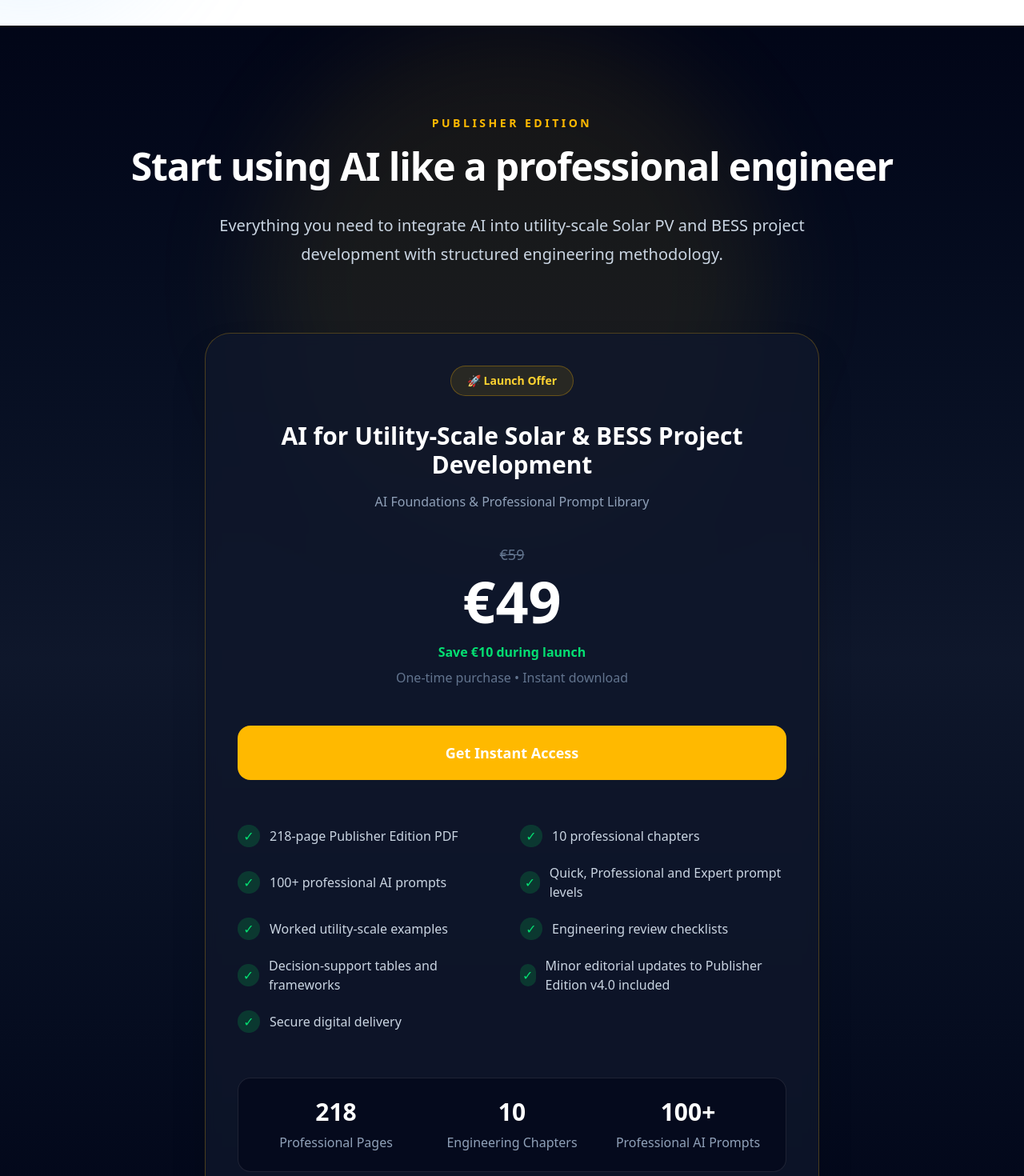
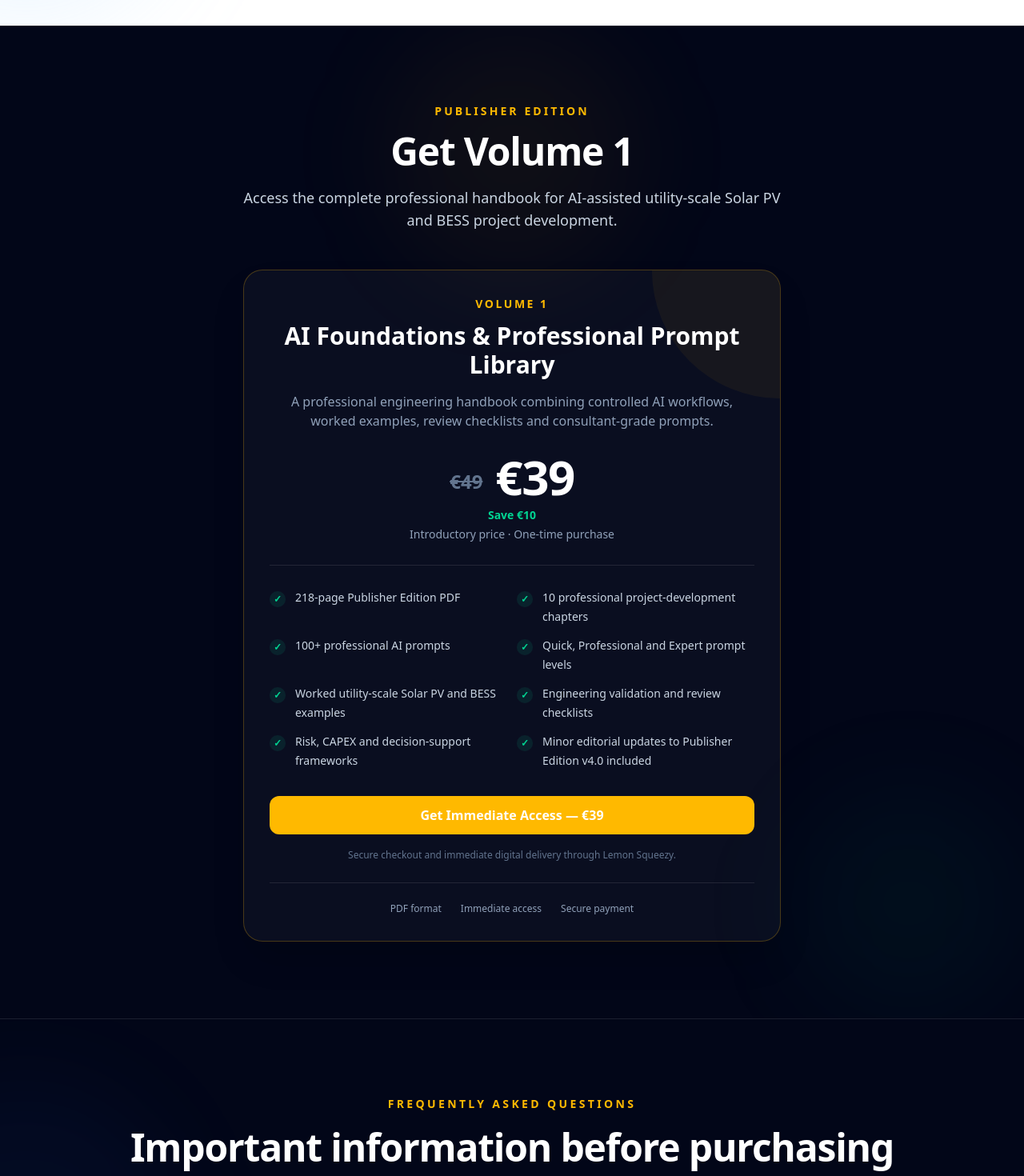
Before and after one commit to Solardevai/solardev-ai, a Next.js app: page / in a window 1280 px wide. Shown: the part 8920-10390 px from the top of the page at 80% size. Built offline with nearby package versions, Linux system fonts and the light colour scheme.

Commit message:
Update Pricing.tsx

```diff
--- a/components/Pricing.tsx
+++ b/components/Pricing.tsx
@@ -1,172 +1,149 @@
-import { pricingFeatures, siteConfig } from "@/data/siteData";
+const productBenefits = [
+  "218-page Publisher Edition PDF",
+  "10 professional project-development chapters",
+  "100+ professional AI prompts",
+  "Quick, Professional and Expert prompt levels",
+  "Worked utility-scale Solar PV and BESS examples",
+  "Engineering validation and review checklists",
+  "Risk, CAPEX and decision-support frameworks",
+  "Minor editorial updates to Publisher Edition v4.0 included",
+];
+
+const CHECKOUT_URL = "YOUR_LEMON_SQUEEZY_CHECKOUT_URL";
 
 export default function Pricing() {
   return (
     <section
       id="pricing"
-      className="relative scroll-mt-24 overflow-hidden border-b border-white/10 bg-gradient-to-b from-slate-950 via-slate-900 to-slate-950"
+      aria-labelledby="pricing-title"
+      className="relative scroll-mt-24 overflow-hidden border-y border-white/10 bg-slate-950 py-20 sm:py-24"
     >
-      {/* Background */}
-      <div className="absolute inset-0 pointer-events-none">
-        <div className="absolute left-1/2 top-0 h-[40rem] w-[40rem] -translate-x-1/2 rounded-full bg-amber-400/8 blur-3xl" />
+      {/* Background decoration */}
+      <div
+        aria-hidden="true"
+        className="pointer-events-none absolute inset-0"
+      >
+        <div className="absolute left-1/2 top-0 h-80 w-80 -translate-x-1/2 rounded-full bg-amber-400/5 blur-3xl" />
+
+        <div className="absolute bottom-0 right-0 h-72 w-72 rounded-full bg-emerald-500/5 blur-3xl" />
       </div>
 
-      <div className="relative mx-auto max-w-7xl px-6 py-28">
-
-        <div className="text-center">
-
-          <p className="text-sm font-semibold uppercase tracking-[0.25em] text-amber-400">
+      <div className="relative mx-auto max-w-7xl px-6 lg:px-8">
+        {/* Section heading */}
+        <div className="mx-auto max-w-3xl text-center">
+          <p className="text-sm font-semibold uppercase tracking-[0.22em] text-amber-400">
             Publisher Edition
           </p>
 
-          <h2 className="mt-5 text-5xl font-bold tracking-tight text-white">
-            Start using AI like a professional engineer
+          <h2
+            id="pricing-title"
+            className="mt-4 text-3xl font-bold tracking-tight text-white sm:text-4xl lg:text-5xl"
+          >
+            Get Volume 1
           </h2>
 
-          <p className="mx-auto mt-8 max-w-3xl text-xl leading-9 text-slate-300">
-            Everything you need to integrate AI into utility-scale Solar PV and
-            BESS project development with structured engineering methodology.
+          <p className="mx-auto mt-5 max-w-2xl text-base leading-7 text-slate-300 sm:text-lg">
+            Access the complete professional handbook for AI-assisted
+            utility-scale Solar PV and BESS project development.
           </p>
-
         </div>
 
-        <div className="mx-auto mt-20 max-w-3xl">
+        {/* Compact pricing box */}
+        <div className="mx-auto mt-12 w-full max-w-2xl">
+          <div className="relative overflow-hidden rounded-3xl border border-amber-400/25 bg-white/[0.035] p-6 shadow-2xl shadow-black/20 sm:p-8">
+            <div
+              aria-hidden="true"
+              className="absolute right-0 top-0 h-40 w-40 rounded-bl-full bg-amber-400/[0.055]"
+            />
 
-          <div className="rounded-[32px] border border-amber-400/25 bg-slate-900/80 p-10 shadow-2xl backdrop-blur">
+            <div className="relative">
+              {/* Product information */}
+              <div className="text-center">
+                <p className="text-sm font-semibold uppercase tracking-[0.18em] text-amber-400">
+                  Volume 1
+                </p>
 
-            {/* Badge */}
+                <h3 className="mt-3 text-2xl font-bold text-white sm:text-3xl">
+                  AI Foundations &amp; Professional Prompt Library
+                </h3>
 
-            <div className="flex justify-center">
-
-              <span className="rounded-full border border-amber-400/30 bg-amber-400/10 px-5 py-2 text-sm font-semibold text-amber-300">
-                🚀 Launch Offer
-              </span>
-
-            </div>
-
-            {/* Title */}
-
-            <h3 className="mt-8 text-center text-3xl font-bold text-white">
-              {siteConfig.product.name}
-            </h3>
-
-            <p className="mt-4 text-center text-slate-400">
-              {siteConfig.product.subtitle}
-            </p>
-
-            {/* Price */}
-
-            <div className="mt-10 text-center">
-
-              <p className="text-lg text-slate-500 line-through">
-                €{siteConfig.product.standardPrice}
-              </p>
-
-              <div className="mt-2 flex items-end justify-center gap-2">
-
-                <span className="text-7xl font-bold text-white">
-                  €{siteConfig.product.launchPrice}
-                </span>
-
+                <p className="mx-auto mt-4 max-w-xl text-sm leading-6 text-slate-400 sm:text-base">
+                  A professional engineering handbook combining controlled AI
+                  workflows, worked examples, review checklists and
+                  consultant-grade prompts.
+                </p>
               </div>
 
-              <p className="mt-4 text-green-400 font-semibold">
-                Save €10 during launch
-              </p>
+              {/* Price */}
+              <div className="mt-7 text-center">
+                <div className="flex items-end justify-center gap-4">
+                  <del className="pb-2 text-2xl font-semibold text-slate-500 decoration-slate-500">
+                    €49
+                  </del>
 
-              <p className="mt-2 text-slate-500">
-                One-time purchase • Instant download
-              </p>
-
-            </div>
-
-            {/* CTA */}
-
-            <a
-              href={siteConfig.checkoutUrl}
-              target="_blank"
-              rel="noopener noreferrer"
-              className="mt-12 block w-full rounded-2xl bg-amber-400 py-5 text-center text-lg font-bold text-slate-950 transition duration-300 hover:-translate-y-1 hover:bg-amber-300"
-            >
-              Get Instant Access
-            </a>
-
-            {/* Features */}
-
-            <div className="mt-14 grid gap-5 sm:grid-cols-2">
-
-              {pricingFeatures.map((feature) => (
-
-                <div
-                  key={feature}
-                  className="flex items-center gap-3"
-                >
-                  <div className="flex h-7 w-7 items-center justify-center rounded-full bg-green-500/20 text-green-400">
-                    ✓
-                  </div>
-
-                  <span className="text-slate-300">
-                    {feature}
+                  <span className="text-5xl font-bold tracking-tight text-white sm:text-6xl">
+                    €39
                   </span>
-
                 </div>
 
-              ))}
+                <p className="mt-2 text-sm font-semibold text-emerald-400">
+                  Save €10
+                </p>
 
-            </div>
-
-            {/* Trust */}
-
-            <div className="mt-14 rounded-2xl border border-white/10 bg-slate-950/60 p-6">
-
-              <div className="grid gap-6 md:grid-cols-3 text-center">
-
-                <div>
-
-                  <p className="text-3xl font-bold text-white">
-                    218
-                  </p>
-
-                  <p className="mt-2 text-slate-400">
-                    Professional Pages
-                  </p>
-
-                </div>
-
-                <div>
-
-                  <p className="text-3xl font-bold text-white">
-                    10
-                  </p>
-
-                  <p className="mt-2 text-slate-400">
-                    Engineering Chapters
-                  </p>
-
-                </div>
-
-                <div>
-
-                  <p className="text-3xl font-bold text-white">
-                    100+
-                  </p>
-
-                  <p className="mt-2 text-slate-400">
-                    Professional AI Prompts
-                  </p>
-
-                </div>
-
+                <p className="mt-1 text-sm font-medium text-slate-400">
+                  Introductory price · One-time purchase
+                </p>
               </div>
 
+              {/* Benefits */}
+              <div className="mt-7 border-t border-white/10 pt-7">
+                <ul className="grid gap-3 sm:grid-cols-2">
+                  {productBenefits.map((benefit) => (
+                    <li
+                      key={benefit}
+                      className="flex items-start gap-3 text-sm leading-6 text-slate-300"
+                    >
+                      <span
+                        aria-hidden="true"
+                        className="mt-1 flex h-5 w-5 shrink-0 items-center justify-center rounded-full bg-emerald-400/10 text-xs font-bold text-emerald-400"
+                      >
+                        ✓
+                      </span>
+
+                      <span>{benefit}</span>
+                    </li>
+                  ))}
+                </ul>
+              </div>
+
+              {/* Purchase button */}
+              <div className="mt-8">
+                <a
+                  href={CHECKOUT_URL}
+                  target="_blank"
+                  rel="noopener noreferrer"
+                  aria-label="Purchase SolarDev AI Volume 1 for 39 euros"
+                  className="inline-flex min-h-12 w-full items-center justify-center rounded-xl bg-amber-400 px-6 py-3 text-base font-bold text-slate-950 transition hover:bg-amber-300 focus:outline-none focus:ring-2 focus:ring-amber-400 focus:ring-offset-2 focus:ring-offset-slate-950"
+                >
+                  Get Immediate Access — €39
+                </a>
+
+                <p className="mt-4 text-center text-xs leading-5 text-slate-500">
+                  Secure checkout and immediate digital delivery through
+                  Lemon Squeezy.
+                </p>
+              </div>
+
+              {/* Delivery information */}
+              <div className="mt-6 flex flex-wrap justify-center gap-x-6 gap-y-2 border-t border-white/10 pt-6 text-xs font-medium text-slate-400">
+                <span>PDF format</span>
+                <span>Immediate access</span>
+                <span>Secure payment</span>
+              </div>
             </div>
-
           </div>
-
         </div>
-
       </div>
-
     </section>
   );
 }
```
